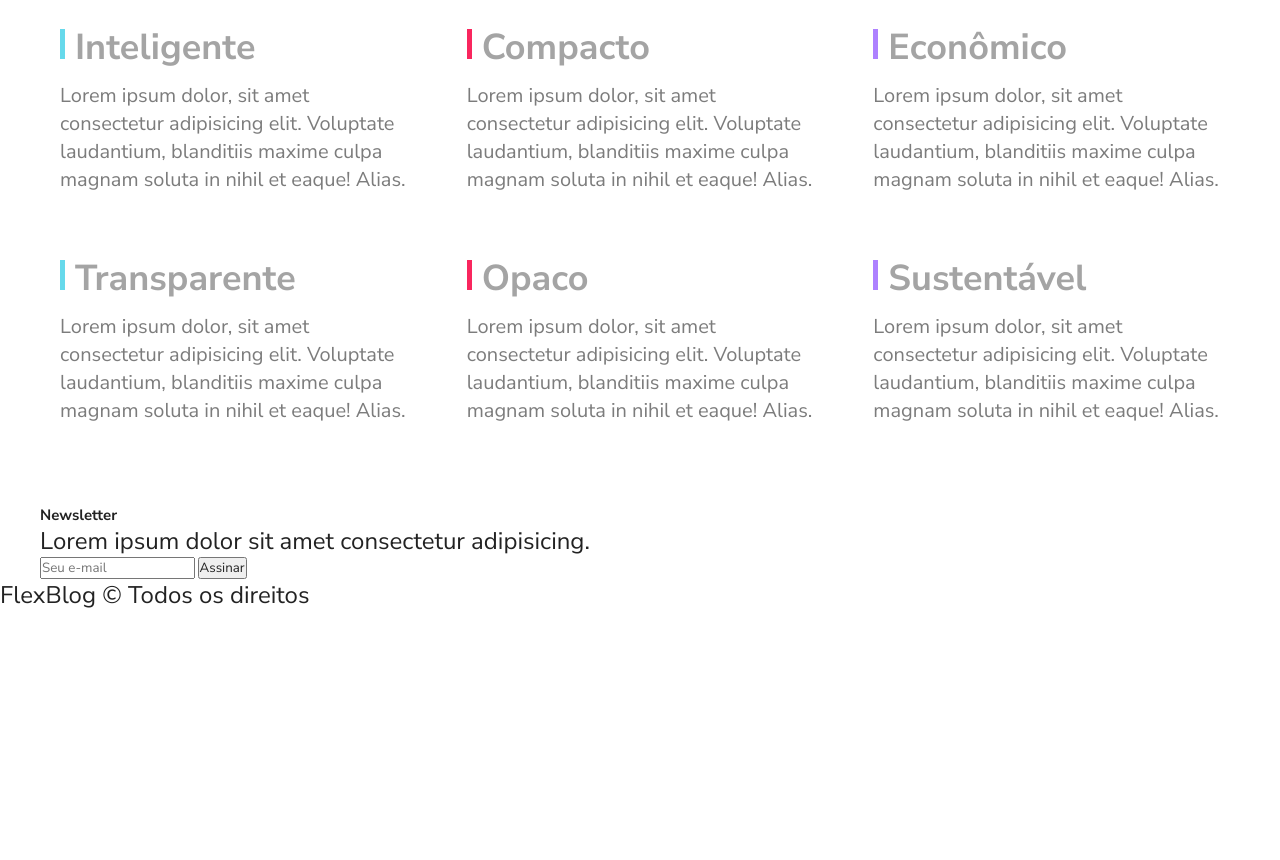
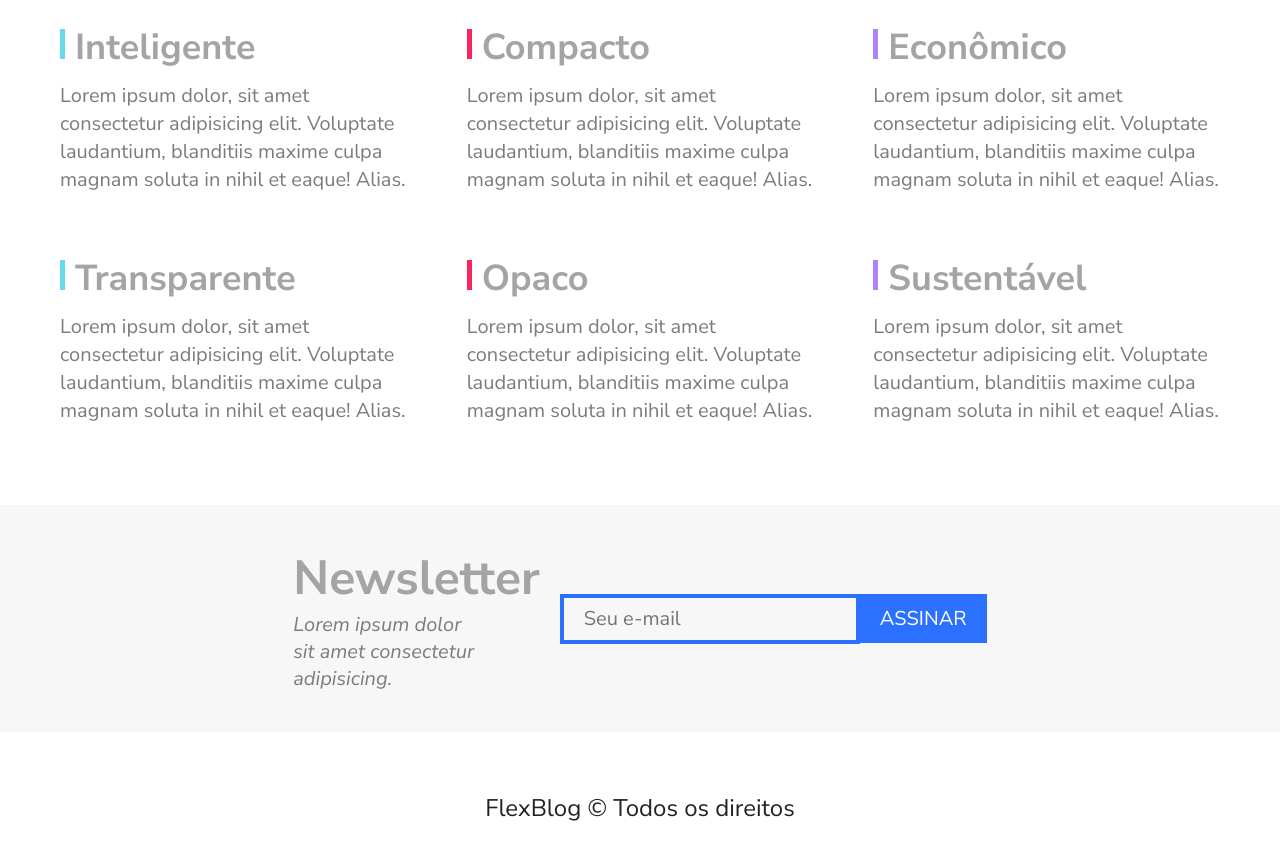
Before and after one commit to WenderMachado/flex-training, a plain HTML site: page index.html in a window 1280 px wide. Shown: the part 2577-3437 px from the top of the page. Before the commit the page ends 3188 px from the top, so only its background shows below. Drawn offline with Linux system fonts and the light colour scheme.

Commit message:
adiciona a estilização do newsletter adiciona footer finaliza estilização

```diff
--- a/css/header.css
+++ b/css/header.css
@@ -56,6 +56,11 @@
   font-weight: bold;
   padding: 1.5rem;
 }
+.footer{
+  text-align: center;
+  margin-bottom: 6rem;
+  margin-top: 6rem;
+}
 
 @media (max-width: 60rem) {
   .menu-header {
--- /dev/null
+++ b/css/newsletter.css
@@ -0,0 +1,69 @@
+.newsletter{
+  background-color: #f7f7f7;
+  margin-bottom: 6rem;
+  margin-top: 6rem;
+}
+
+.newsletter-info {
+  display: flex;
+  flex: 1;
+  justify-content: center;
+  align-items: center;
+  flex-wrap: wrap;
+  padding: 4rem 2rem;
+  gap: 2rem;
+}
+
+.newsletter-info h1{
+  font-size: 4.8rem;
+  color: #a4a4a4;
+}
+.newsletter-info p{
+  font-size: 2rem;
+  font-style: italic;
+  max-width: 16ch;
+  color: #7c7c7c;
+}
+
+
+.newsletter-form{
+  align-self: center;
+  display: flex;
+  flex-wrap: wrap;
+  align-items: center;
+}
+.newsletter-form input{
+  width: 30rem;
+  height: 5rem;
+  border: #2c70ff solid 4px;
+  font-size: 2rem;
+  color: #7c7c7c;
+  background: transparent;
+  padding: 1rem 2rem;
+
+}
+.newsletter-form button{
+  padding: 1.1rem 2rem;
+  font-size: 2rem;
+  font-weight: 400;
+  text-transform: uppercase;
+  align-self: center;
+  background-color: #2c70ff;
+  color: #fff;
+  cursor: pointer;
+  border: none;
+}
+
+
+@media (max-width: 600px) {
+  .newsletter-form {
+    flex-direction: column;
+    align-items: center;
+  }
+
+  .newsletter-form input,
+  .newsletter-form button {
+    width: 100%;
+    max-width: 30rem;
+  }
+}
--- a/css/style.css
+++ b/css/style.css
@@ -4,3 +4,4 @@
 @import"/css/produtos.css";
 @import"/css/preco.css";
 @import"/css/qualidade.css";
+@import"/css/newsletter.css";
--- a/index.html
+++ b/index.html
@@ -131,13 +131,17 @@
       <p>Lorem ipsum dolor, sit amet consectetur adipisicing elit. Voluptate laudantium, blanditiis maxime culpa magnam soluta in nihil et eaque! Alias.</p>
     </div>
   </section>
-  <section class="newsletter container">
-    <div class="newsletter-info">
-      <h1>Newsletter</h1>
-      <p>Lorem ipsum dolor sit amet consectetur adipisicing.</p>
+  <section class="newsletter ">
+    <div class="newsletter-info container">
+        <div>
+
+          <h1>Newsletter</h1>
+          <p>Lorem ipsum dolor sit amet consectetur adipisicing.</p>
+        </div>
+
       <form action="#" class="newsletter-form">
         <input type="email" placeholder="Seu e-mail">
-        <button type="submit">Assinar</button>
+        <button type="submit" >Assinar</button>
       </form>
     </div>
   </section>
```
